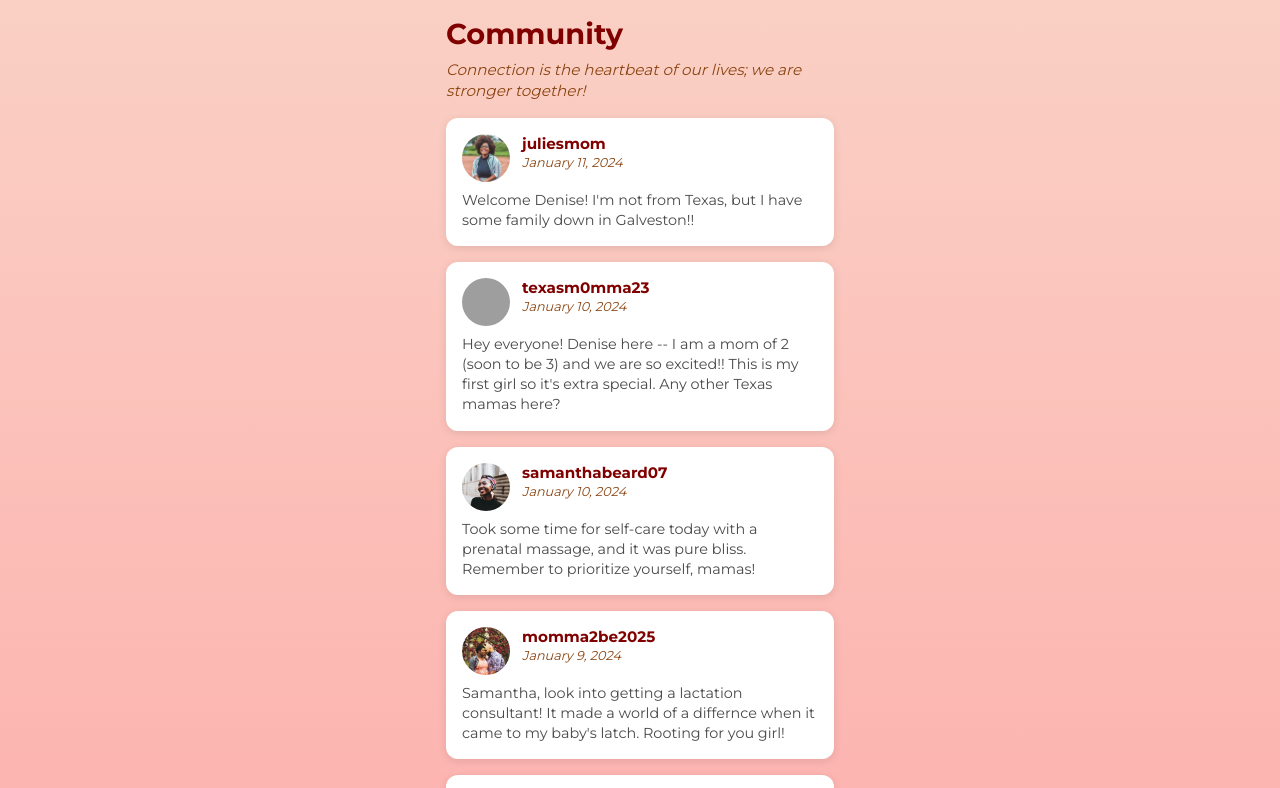
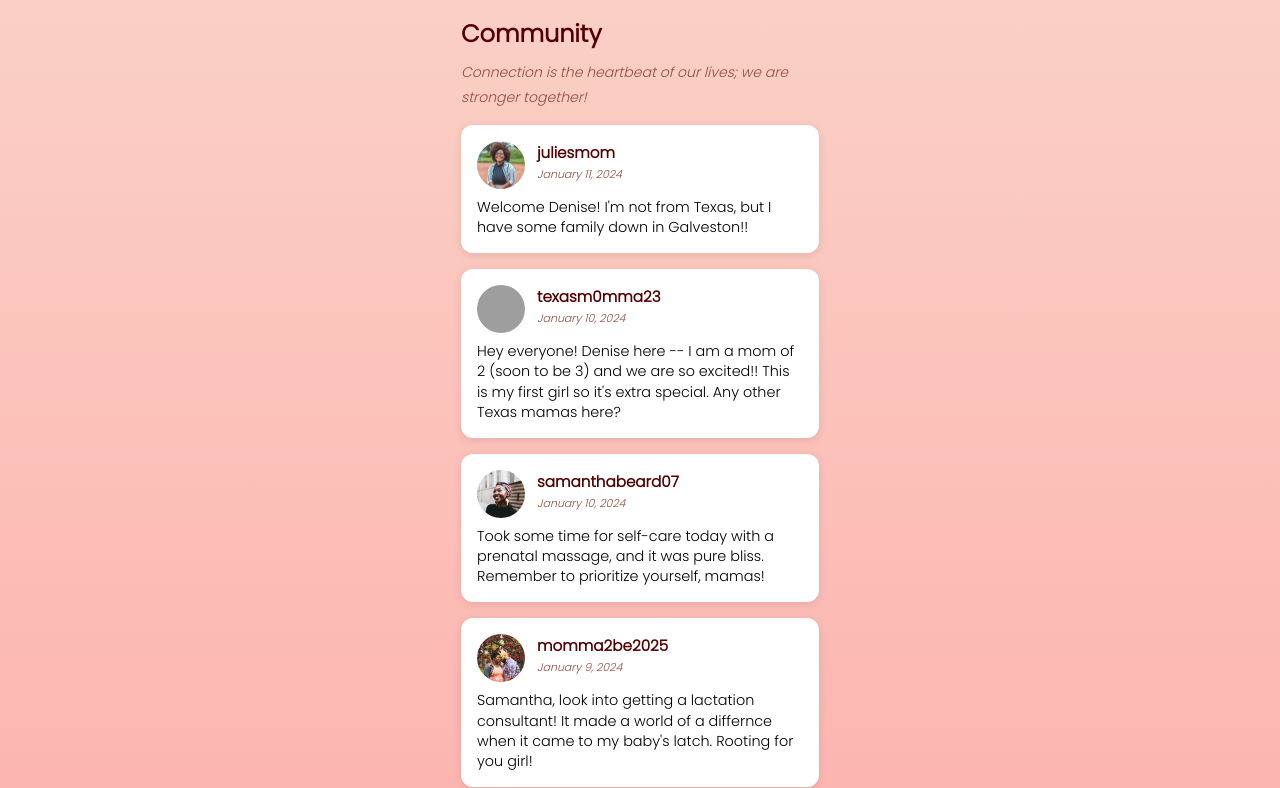
Before and after one commit to careennehemia/BBU-Community-Page, a plain HTML site: page index.html in a window 1280 px wide. Shown: the top 788 px of the page. Drawn offline with Linux system fonts and the light colour scheme; grey boxes are pictures that could not be loaded.

Commit message:
Updated styles with bold Poppins font and made style changes

```diff
--- a/script.js
+++ b/script.js
@@ -25,7 +25,7 @@ document.addEventListener("DOMContentLoaded", () => {
               userImg.src = `photos/${user.profile_photo}`;
               userImg.alt = user.username;
 
-              // Create a container for user info
+              // Creates a container for user info
               const userInfoEl = document.createElement("div");
               userInfoEl.classList.add("user-info");
 
--- a/styles.css
+++ b/styles.css
@@ -1,6 +1,7 @@
 
-@import url('https://fonts.googleapis.com/css2?family=Montserrat:wght@400;700&display=swap');
+@import url('https://fonts.googleapis.com/css2?family=Poppins:wght@300&display=swap');
 
+/* wanted custom margins */
 * {
   margin: 0;
   padding: 0;
@@ -9,30 +10,30 @@
 
 body {
   background: linear-gradient(180deg, #fad0c4 0%, #ff9a9e 100%);
-  font-family: 'Montserrat', sans-serif;
+  font-family:'Poppins';
   min-height: 100vh;
-  color: #4a4a4a;
+  color: black;
   display: flex;
   flex-direction: column;
   align-items: center;
 }
 .main-container {
     width: 100%;
-    max-width: 420px;
+    max-width: 390px;
     padding: 1rem;
     margin: 0 auto;
   }
 
   .main-container h1 {
-    font-size: 1.8rem;
+    font-size: 24px;
     font-weight: 700;
-    color: maroon;
+    color: #550000;
     margin-bottom: 0.5rem;
   }
 
   .main-container p em {
-    font-size: 0.95rem;
-    color: #8B4513;;
+    font-size: 14px;
+    color: #8F4F40;
     line-height: 1.4;
   }
   #posts-container {
@@ -59,6 +60,7 @@ body {
     margin-bottom: 0.5rem;
   }
 
+
   /* User + Date Info */
   .user-info {
     display: flex;
@@ -68,12 +70,12 @@ body {
   .user-info h3 {
     margin: 0;
     font-size: 0.95rem;
-    font-weight: 700;
-    color: maroon;
+    font-weight:bolder;
+    color: #550000;
   }
   .post-date {
-    font-size: 0.8rem;
-    color: #8B4513;;
+    font-size: 11px;
+    color: #8F4F40;
     font-style: italic;
     margin-top: 2px;
   }
```
Also changed, not shown: icons/image.png (renamed from icons/community.png).
